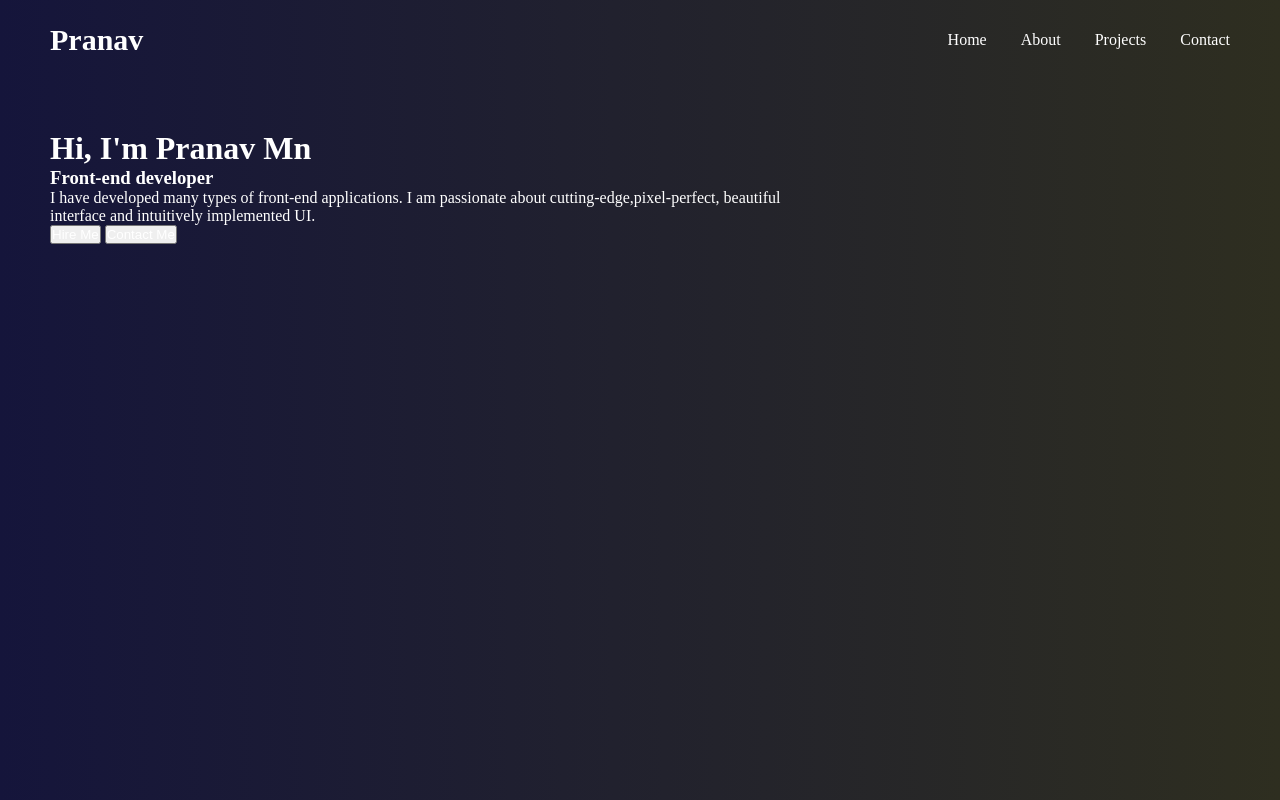
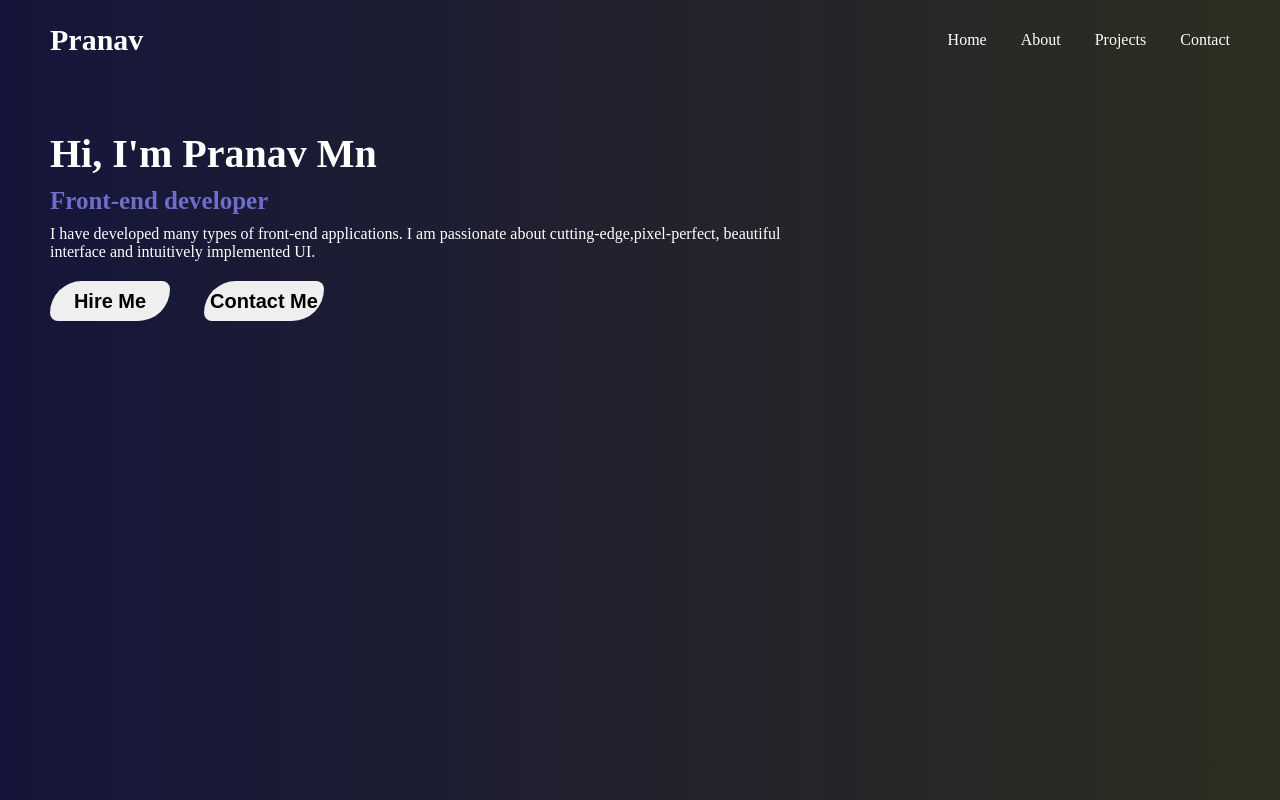
Before and after one commit to Pranav-mn/portfolio_for_afternoon_batch, a plain HTML site: page index.html in a window 1280 px wide. Drawn offline with Linux system fonts and the light colour scheme; a web font is replaced by a local one.

Commit message:
Update style.css

```diff
--- a/style.css
+++ b/style.css
@@ -35,3 +35,32 @@ body{
     margin-left: 50px;
     margin-top: 50px;
 }
+
+.head1{
+    font-size: 40px;
+    margin-bottom:10px ;
+}
+.head2{
+    font-size: 25px;
+    color: rgb(109, 109, 202);
+    font-weight: 600;
+    margin-bottom: 10px;
+}
+.btn{
+    margin-top: 20px;
+}
+.btn button{
+    margin-right:30px ;
+    color: black;
+    width: 120px;
+    height: 40px;
+    font-weight: 700;
+    font-size: 20px;
+    border-radius:40px 10px ;
+    border: none;
+}
+.btn button:hover{
+    border:3px solid white;
+    color: white;
+    background: transparent;
+}
```
